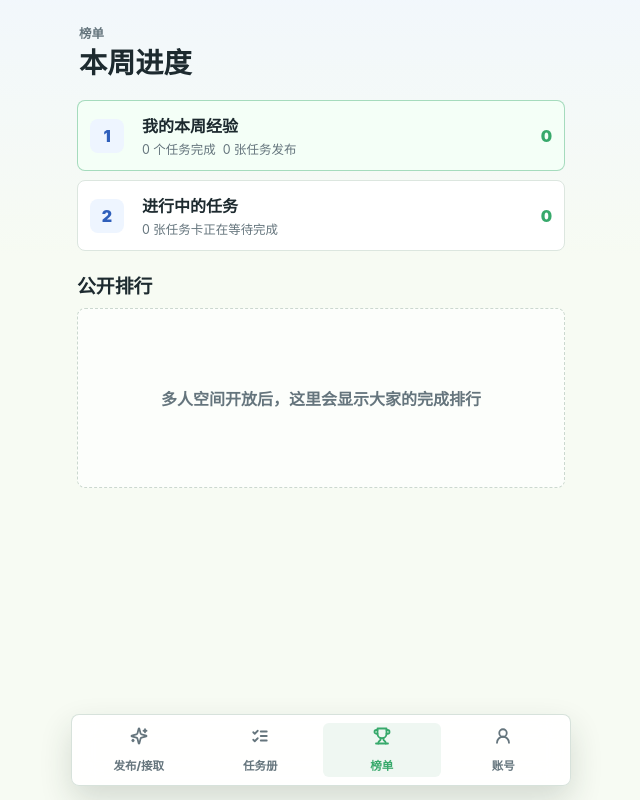
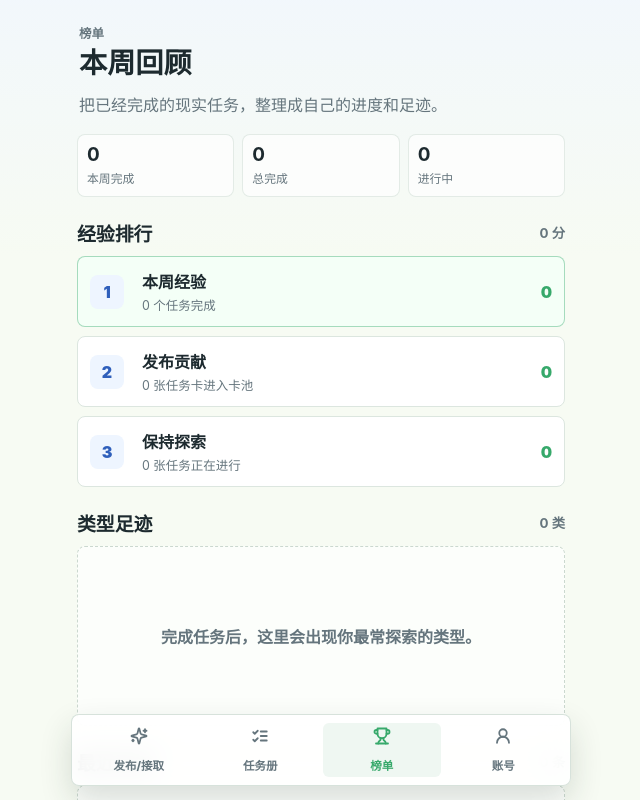
Before and after one commit to DXENDBucket/Earth-Online-Journal, a Vue app: page /#/rank in a window 1280 px wide. Shown: the top 800 px of the page, without its empty margins (319-959 px from the left). Built offline with nearby package versions, Linux system fonts and the light colour scheme.

Commit message:
Make rank page locally useful

```diff
--- a/src/pages/RankPage.vue
+++ b/src/pages/RankPage.vue
@@ -2,40 +2,92 @@
   <section class="screen">
     <div class="screen-title">
       <p class="eyebrow">榜单</p>
-      <h1>本周进度</h1>
+      <h1>本周回顾</h1>
+      <p>把已经完成的现实任务，整理成自己的进度和足迹。</p>
     </div>
 
-    <div class="rank-list">
-      <article class="rank-row is-you">
-        <div class="rank-number">1</div>
-        <div>
-          <p class="rank-name">我的本周经验</p>
-          <div class="list-meta">
-            <span>{{ doneThisWeek }} 个任务完成</span>
-            <span>{{ store.userApprovedTasks.length }} 张任务发布</span>
-          </div>
+    <section class="profile-panel">
+      <div class="metric-row">
+        <div class="metric">
+          <strong>{{ doneThisWeek }}</strong>
+          <span>本周完成</span>
         </div>
-        <strong class="rank-score">{{ weeklyScore }}</strong>
-      </article>
-
-      <article class="rank-row">
-        <div class="rank-number">2</div>
-        <div>
-          <p class="rank-name">进行中的任务</p>
-          <div class="list-meta">
-            <span>{{ store.todoQuests.length }} 张任务卡正在等待完成</span>
-          </div>
+        <div class="metric">
+          <strong>{{ totalDone }}</strong>
+          <span>总完成</span>
         </div>
-        <strong class="rank-score">{{ store.todoQuests.length }}</strong>
-      </article>
-    </div>
+        <div class="metric">
+          <strong>{{ store.todoQuests.length }}</strong>
+          <span>进行中</span>
+        </div>
+      </div>
+    </section>
 
     <section class="panel">
       <div class="section-title">
-        <h2>公开排行</h2>
+        <h2>经验排行</h2>
+        <small>{{ weeklyScore }} 分</small>
       </div>
-      <div class="empty-state">
-        <strong>多人空间开放后，这里会显示大家的完成排行</strong>
+      <div class="rank-list">
+        <article
+          v-for="row in rankRows"
+          :key="row.name"
+          class="rank-row"
+          :class="{ 'is-you': row.highlight }"
+        >
+          <div class="rank-number">{{ row.rank }}</div>
+          <div>
+            <p class="rank-name">{{ row.name }}</p>
+            <div class="list-meta">
+              <span>{{ row.detail }}</span>
+            </div>
+          </div>
+          <strong class="rank-score">{{ row.score }}</strong>
+        </article>
+      </div>
+    </section>
+
+    <section class="panel">
+      <div class="section-title">
+        <h2>类型足迹</h2>
+        <small>{{ categoryStats.length }} 类</small>
+      </div>
+      <div class="task-list">
+        <article v-for="item in categoryStats" :key="item.category" class="list-card">
+          <div class="tag-row">
+            <span class="tag green">{{ item.category }}</span>
+            <span class="tag">{{ item.count }} 次</span>
+          </div>
+          <p>{{ item.summary }}</p>
+          <div class="progress-bar" aria-hidden="true">
+            <span :style="{ width: `${item.percent}%` }"></span>
+          </div>
+        </article>
+        <div v-if="!categoryStats.length" class="empty-state">
+          <strong>完成任务后，这里会出现你最常探索的类型。</strong>
+        </div>
+      </div>
+    </section>
+
+    <section class="panel">
+      <div class="section-title">
+        <h2>最近完成</h2>
+        <small>{{ recentDone.length }} 条</small>
+      </div>
+      <div class="task-list">
+        <article v-for="quest in recentDone" :key="quest.id" class="list-card">
+          <div class="tag-row">
+            <span class="tag green">{{ quest.category }}</span>
+            <span class="tag">{{ formatDate(quest.completedAt) }}</span>
+          </div>
+          <p>{{ quest.text }}</p>
+          <div v-if="quest.reflection" class="list-meta">
+            <span>感悟：{{ quest.reflection }}</span>
+          </div>
+        </article>
+        <div v-if="!recentDone.length" class="empty-state">
+          <strong>还没有完成记录。先接取一张任务卡，给今天留一点痕迹。</strong>
+        </div>
       </div>
     </section>
   </section>
@@ -55,8 +107,55 @@ const doneThisWeek = computed(() => {
     return Boolean(quest.completedAt && quest.completedAt >= start);
   }).length;
 });
+const totalDone = computed(() => store.doneQuests.length);
+const publishedCount = computed(() => store.userApprovedTasks.length);
+const weeklyScore = computed(() => {
+  return doneThisWeek.value * 10 + publishedCount.value * 4 + store.todoQuests.length * 2;
+});
+const rankRows = computed(() => [
+  {
+    rank: 1,
+    name: "本周经验",
+    detail: `${doneThisWeek.value} 个任务完成`,
+    score: doneThisWeek.value * 10,
+    highlight: true,
+  },
+  {
+    rank: 2,
+    name: "发布贡献",
+    detail: `${publishedCount.value} 张任务卡进入卡池`,
+    score: publishedCount.value * 4,
+    highlight: false,
+  },
+  {
+    rank: 3,
+    name: "保持探索",
+    detail: `${store.todoQuests.length} 张任务正在进行`,
+    score: store.todoQuests.length * 2,
+    highlight: false,
+  },
+]);
+const categoryStats = computed(() => {
+  const counts = store.doneQuests.reduce<Record<string, number>>((result, quest) => {
+    result[quest.category] = (result[quest.category] || 0) + 1;
+    return result;
+  }, {});
+  const highestCount = Math.max(1, ...Object.values(counts));
 
-const weeklyScore = computed(() => doneThisWeek.value * 10 + store.userApprovedTasks.length * 4);
+  return Object.entries(counts)
+    .map(([category, count]) => ({
+      category,
+      count,
+      percent: Math.round((count / highestCount) * 100),
+      summary: count >= 3 ? "这是你最近最常完成的任务类型。" : "这个类型已经留下了完成记录。",
+    }))
+    .sort((first, second) => second.count - first.count || first.category.localeCompare(second.category));
+});
+const recentDone = computed(() => {
+  return [...store.doneQuests]
+    .sort((first, second) => (second.completedAt || 0) - (first.completedAt || 0))
+    .slice(0, 3);
+});
 
 function startOfWeek(date: Date) {
   const result = new Date(date);
@@ -65,4 +164,17 @@ function startOfWeek(date: Date) {
   result.setDate(result.getDate() - day + 1);
   return result;
 }
+
+function formatDate(timestamp: number | null) {
+  if (!timestamp) {
+    return "刚刚";
+  }
+
+  return new Intl.DateTimeFormat("zh-CN", {
+    month: "2-digit",
+    day: "2-digit",
+    hour: "2-digit",
+    minute: "2-digit",
+  }).format(new Date(timestamp));
+}
 </script>
--- a/src/styles/base.css
+++ b/src/styles/base.css
@@ -586,6 +586,20 @@ h3 {
   font-weight: 900;
 }
 
+.progress-bar {
+  height: 8px;
+  overflow: hidden;
+  border-radius: 6px;
+  background: #eaf1ed;
+}
+
+.progress-bar span {
+  display: block;
+  height: 100%;
+  border-radius: inherit;
+  background: linear-gradient(90deg, var(--green), var(--blue));
+}
+
 .profile-panel {
   padding: 4px 0 2px;
 }
```
Also changed, not shown: 1 other file (tests, documents, lock files or other folders).
